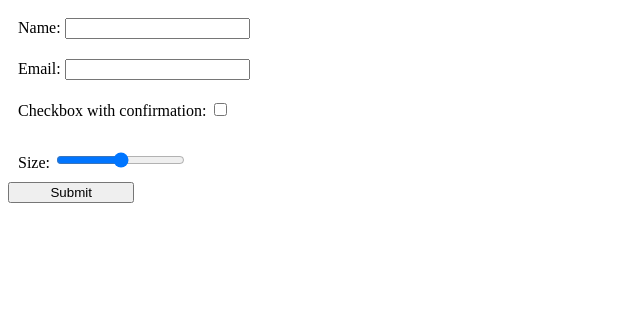
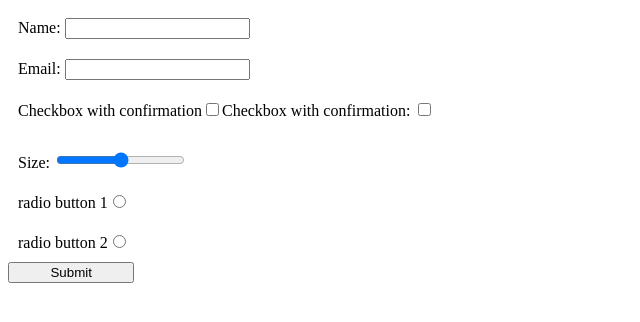
Before and after one commit to shahrzadJavadiKoushesh/AsanPadrakht-Internship, an Angular app in the folder dynamicForms/: page / in a window 1280 px wide. Shown: the top 322 px of the page, without its empty margins (0-640 px from the left). Built offline with nearby package versions, Linux system fonts and the light colour scheme.

Commit message:
fix checkbox

```diff
--- a/dynamicForms/src/app/app.component.html
+++ b/dynamicForms/src/app/app.component.html
@@ -1,11 +1,32 @@
 <form [formGroup]="dynamicForm" (ngSubmit)="onSubmit()">
     <div *ngFor="let control of formService.getFormStructure()">
+
         <div *ngIf="control.hidden == 'false'">
-            <label>{{control.label}}: </label>
-            <input [type]="control.type" [formControlName]="control.field">
-            <span *ngIf="dynamicForm.get(control.field)!.invalid && dynamicForm.get(control.field)!.dirty" class="error">
-                {{getErrorMessage(control)}}
-            </span>
+
+            <ng-container *ngIf="control.type == 'checkbox'">
+                <label>{{control.label}}</label>
+                <input type="checkbox" [formControlName]="control.field" (change)="handleChange($event, 'checkbox')">
+                <span *ngIf="dynamicForm.get(control.field)!.invalid && dynamicForm.get(control.field)!.dirty" class="error">
+                    {{getErrorMessage(control)}}
+                </span>
+            </ng-container>
+
+            <ng-container *ngIf="control.type == 'radio' ; else anything">
+                <label>{{control.label}}</label>
+                <input type="radio" [formControlName]="control.field" (change)="handleChange($event, 'radio')">
+                <span *ngIf="dynamicForm.get(control.field)!.invalid && dynamicForm.get(control.field)!.dirty" class="error">
+                    {{getErrorMessage(control)}}
+                </span>
+            </ng-container>
+
+            <ng-template #anything>
+                <label>{{control.label}}: </label>
+                <input [type]="control.type" [formControlName]="control.field">
+                <span *ngIf="dynamicForm.get(control.field)!.invalid && dynamicForm.get(control.field)!.dirty" class="error">
+                    {{getErrorMessage(control)}}
+                </span>
+            </ng-template>
+
         </div>
     </div>
     <button type="submit">Submit</button>
--- a/dynamicForms/src/app/app.component.ts
+++ b/dynamicForms/src/app/app.component.ts
@@ -32,7 +32,6 @@ export class AppComponent implements OnInit {
         });
       }
 
-      console.log("Validators:", controlValidators)
       formGroup[control.field] = [control.value, controlValidators];
 
     });
@@ -45,15 +44,22 @@ export class AppComponent implements OnInit {
     console.log(this.dynamicForm.value);
   }
 
+  handleChange(event: any, type: string){
+    if (type === 'checkbox'){
+      console.log(event.target.checked)
+    }
+    else if(type === 'radio'){
+      console.log(event.target.value)
+    }
+
+  }
+
   getErrorMessage(control: any) {
     const formControl = this.dynamicForm.get(control.field);
-    // console.log("DX: ", formControl)
 
     for (let validation of control.validations) {
 
       if (formControl!.hasError(validation.validator)) {
-        console.log(validation.validator)
-        console.log("entered if")
         return validation.message;
       }
     }
--- a/dynamicForms/src/app/form-service.service.ts
+++ b/dynamicForms/src/app/form-service.service.ts
@@ -46,7 +46,7 @@ export class FormServiceService {
     {
       "field": "confirm",
       "label": "Checkbox with confirmation",
-      "value": '',
+      "value": false,
       "type": "checkbox",
       "hidden": "false"
     },
@@ -72,6 +72,20 @@ export class FormServiceService {
       "hidden": "false",
       "validations": []
     },
+    {
+      "field": "radio button 1",
+      "label": "radio button 1",
+      "type": "radio",
+      "value": "radio 1",
+      "hidden": "false",
+    },
+    {
+      "field": "radio button 2",
+      "label": "radio button 2",
+      "type": "radio",
+      "value": "radio 2",
+      "hidden": "false",
+    }
   ]
 
   getFormStructure() {
```
